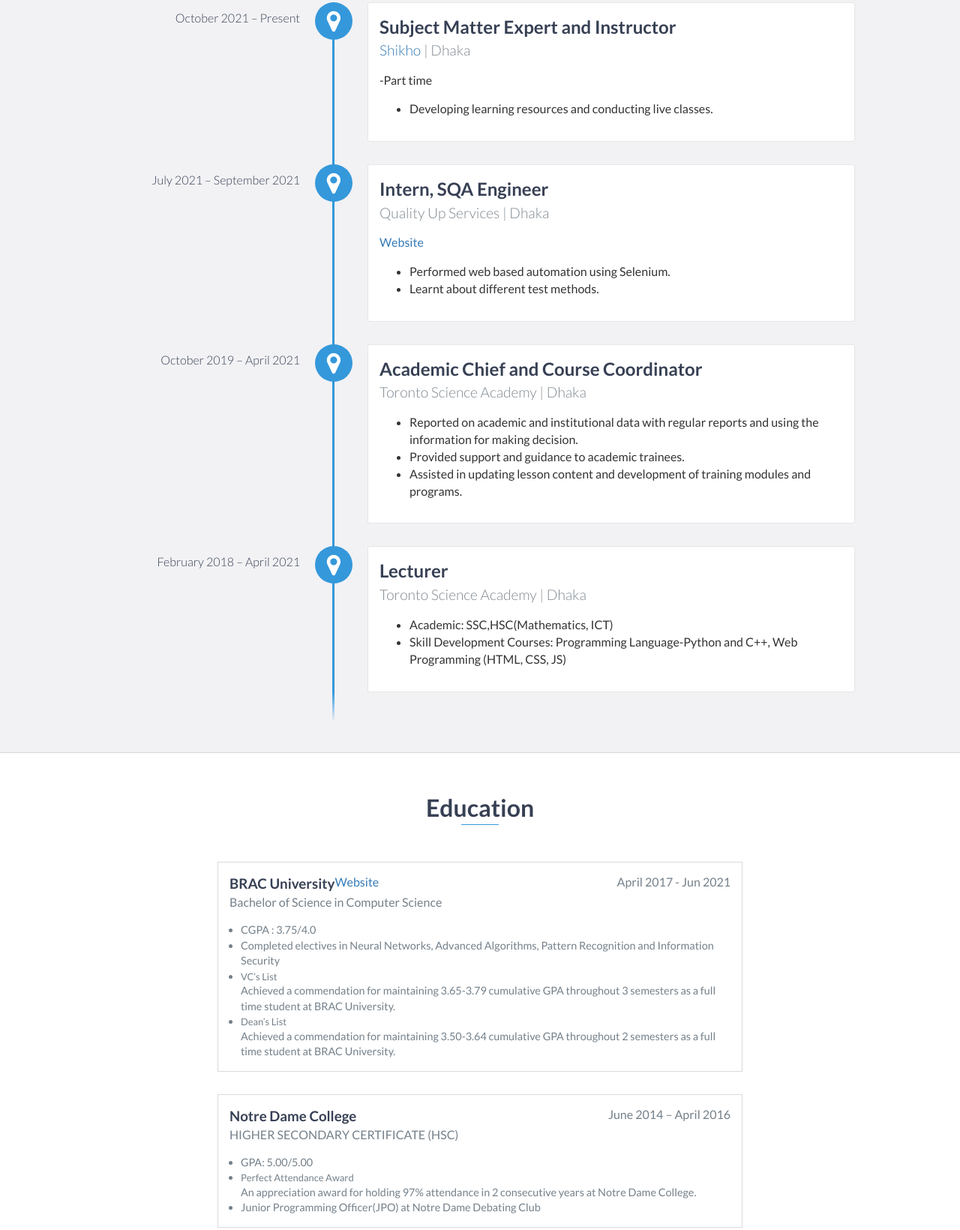
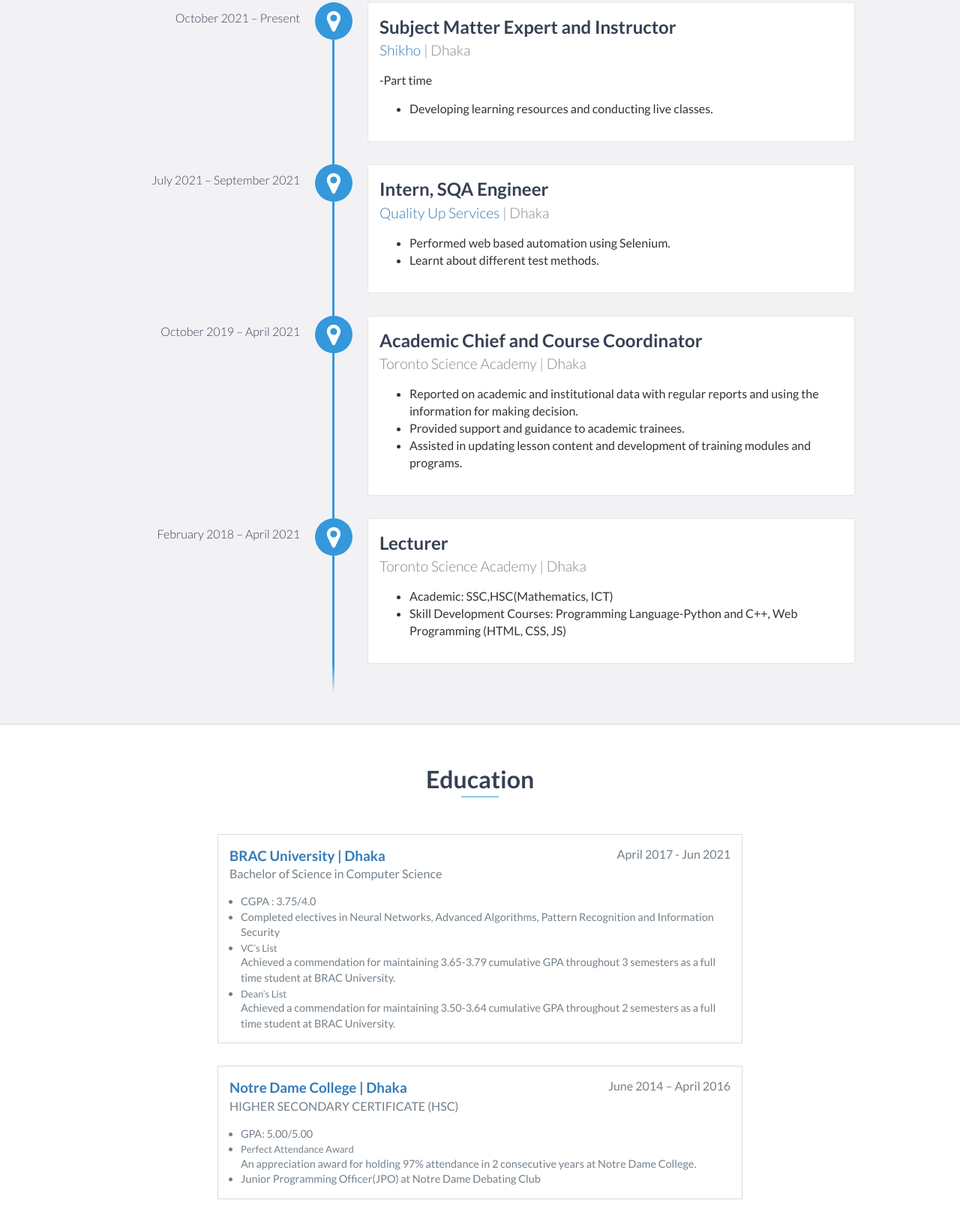
Before and after one commit to Arifuzzaman-Munaf/my-portfolio, a website: page index.html in a window 1280 px wide. Shown: the part 1218-2858 px from the top of the page at 75% size. Drawn offline with nearby package versions, Linux system fonts and the light colour scheme.

Commit message:
Link Updated

```diff
--- a/index.html
+++ b/index.html
@@ -104,8 +104,8 @@
 
             <div data-date="July 2021 – September 2021">
                 <h3> <b>Intern, SQA Engineer</b></h3>
-                <h4>Quality Up Services | Dhaka</h4>
-                <a href="https://www.qups.xyz/"target="blank">Website</a>
+                <h4><a href="https://www.qups.xyz/"target="blank">Quality Up Services</a> | Dhaka</h4>
+
                 <p><ul>
                         <li>
                             Performed web based automation using Selenium.
@@ -162,8 +162,8 @@
     <div id="education">
         <h2 class="heading"><b>Education</b></h2>
         <div class="education-block">
-            <h3><b>BRAC University</b></h3>
-            <a href="https://www.bracu.ac.bd/"target="blank">Website</a>
+            <h3><b><a href="https://www.bracu.ac.bd/"target="blank">BRAC University | Dhaka</a></b></h3>
+
             <span class="education-date">April 2017 - Jun 2021</span>
             <h4>Bachelor of Science in Computer Science</h4>
             <p><ul>
@@ -187,7 +187,7 @@
         <!-- start .education-block -->
 
         <div class="education-block">
-            <h3><b>Notre Dame College</b></h3>
+            <h3><b><a href="https://ndc.edu.bd/"target="blank">Notre Dame College | Dhaka</a></b></h3>
             <span class="education-date">June 2014 – April 2016</span>
             <h4>HIGHER SECONDARY CERTIFICATE (HSC)</h4>
             <ul>
```
